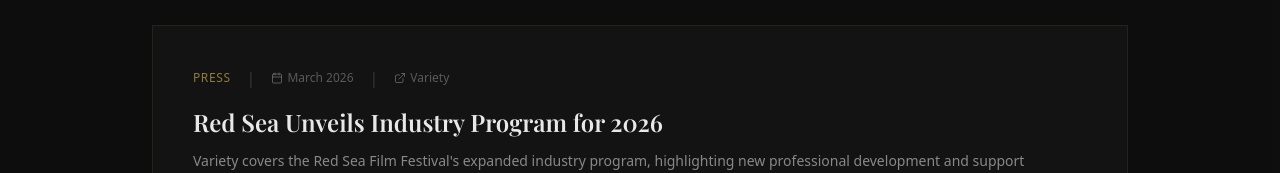
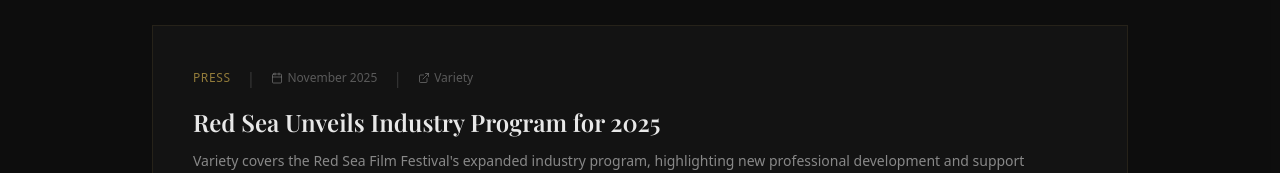
Before and after one commit to ddavoli2/lucaville-global, a Next.js app: page /news in a window 1280 px wide. Shown: the part 779-952 px from the top of the page. Built offline with nearby package versions, Linux system fonts and the light colour scheme; a web font is replaced by a local one.

Commit message:
Fix Red Sea article date to November 2025

```diff
--- a/src/app/news/page.tsx
+++ b/src/app/news/page.tsx
@@ -15,9 +15,9 @@ const articles = [
     source: "C21Media",
   },
   {
-    date: "March 2026",
+    date: "November 2025",
     category: "Press",
-    title: "Red Sea Unveils Industry Program for 2026",
+    title: "Red Sea Unveils Industry Program for 2025",
     excerpt:
       "Variety covers the Red Sea Film Festival's expanded industry program, highlighting new professional development and support initiatives for filmmakers in the global entertainment sector.",
     url: "https://variety.com/2025/film/global/red-sea-souk-industry-program-2026-1236591543/",
```
